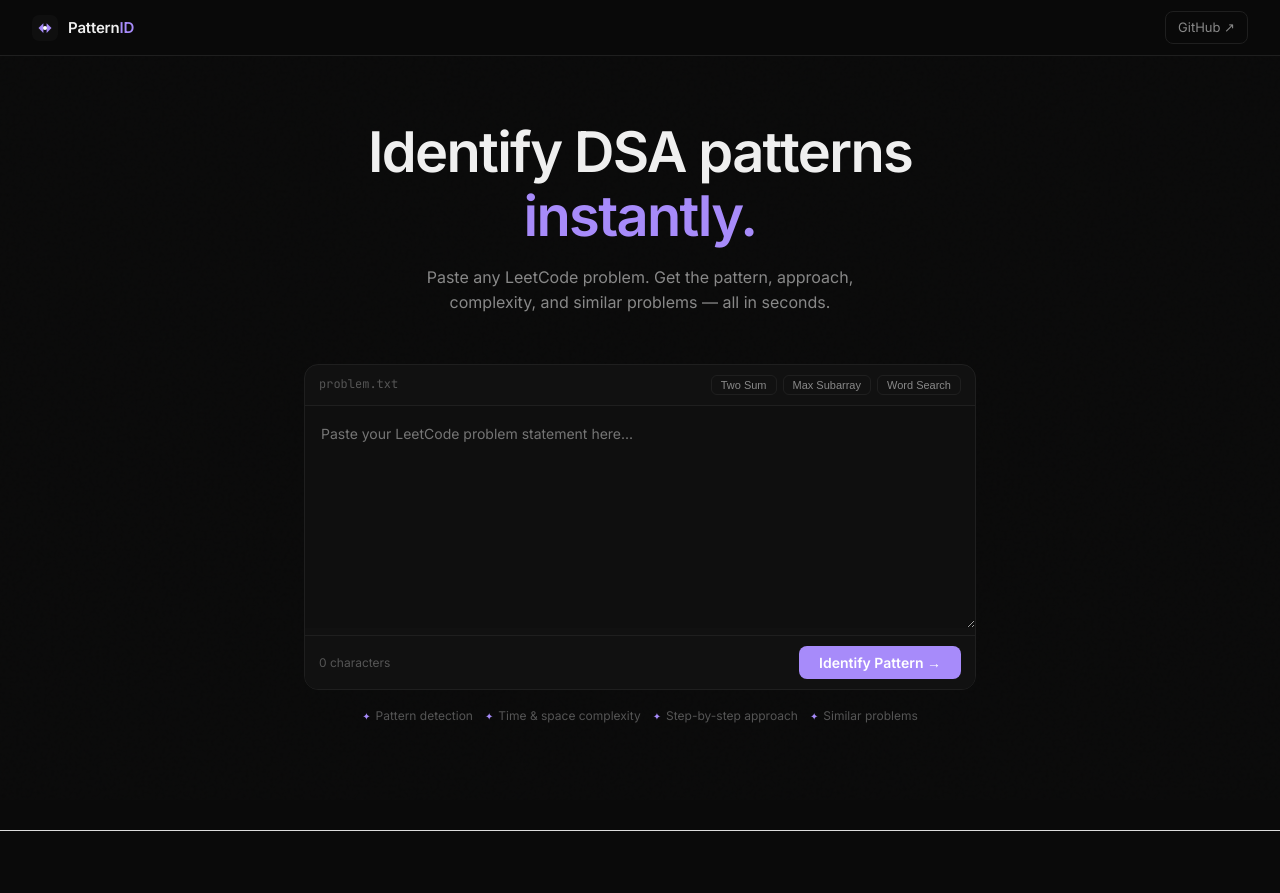
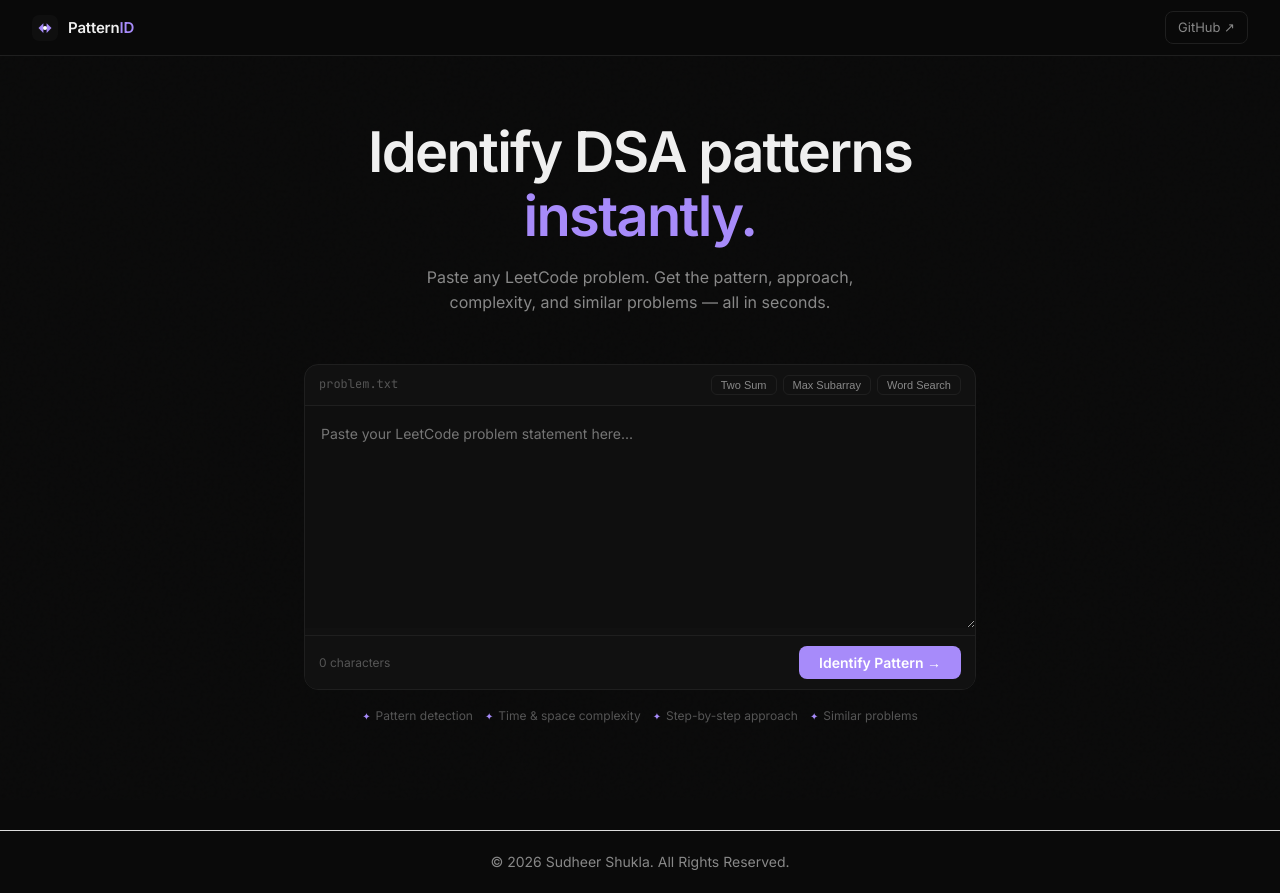
Before and after one commit to Sudhirshukla076/pattern-identifier, a React (Vite) app: page / in a window 1280 px wide. Before the commit the page ends 871 px from the top, so only its background shows below. Built offline with nearby package versions, Linux system fonts and the light colour scheme.

Commit message:
Update footer to include current year

```diff
--- a/src/App.jsx
+++ b/src/App.jsx
@@ -73,6 +73,7 @@ export default function App() {
         fontSize: '14px',
       }}
       >
+       © {new Date().getFullYear()} Sudheer Shukla. All Rights Reserved.
     </footer>
   </div>
   )
```
